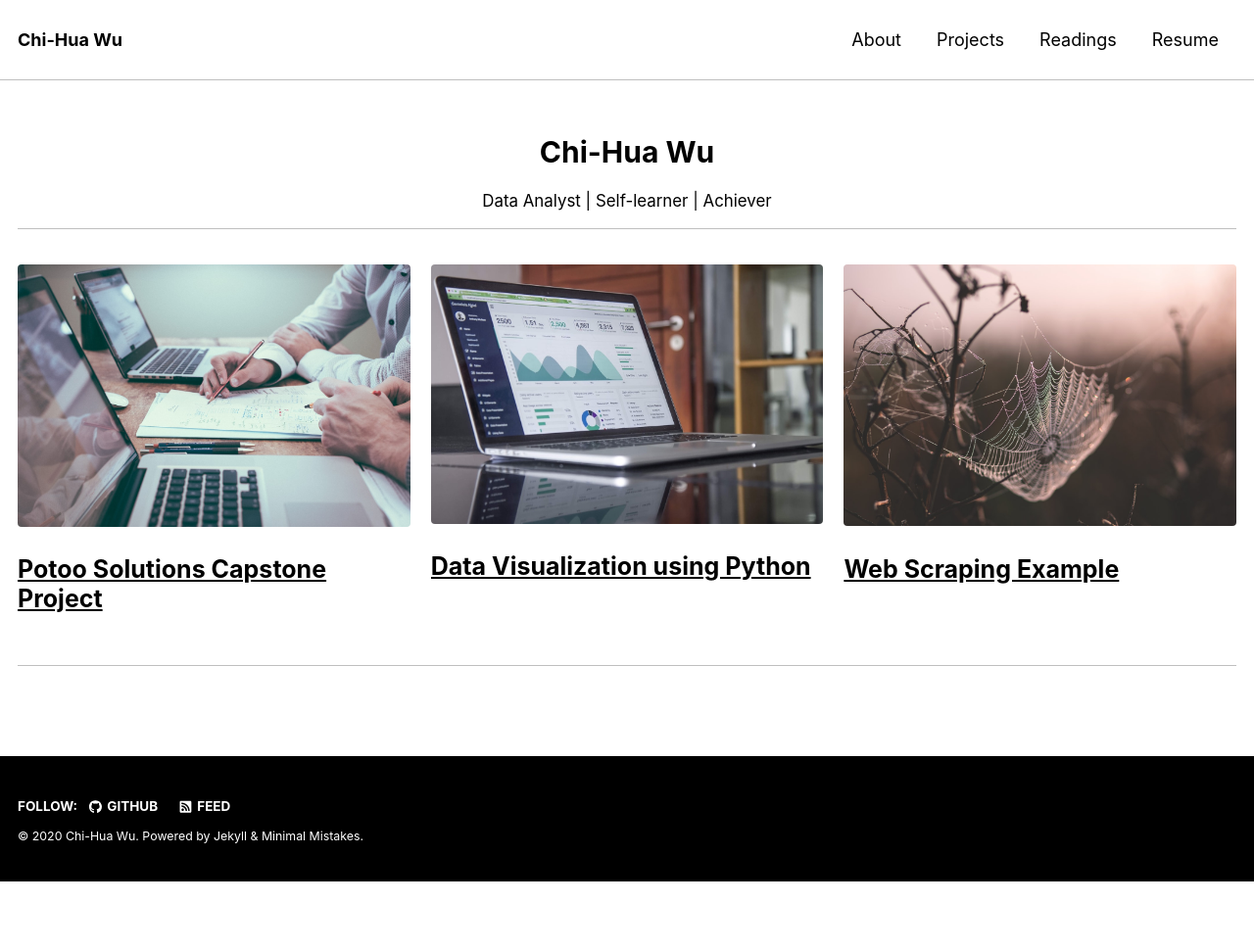
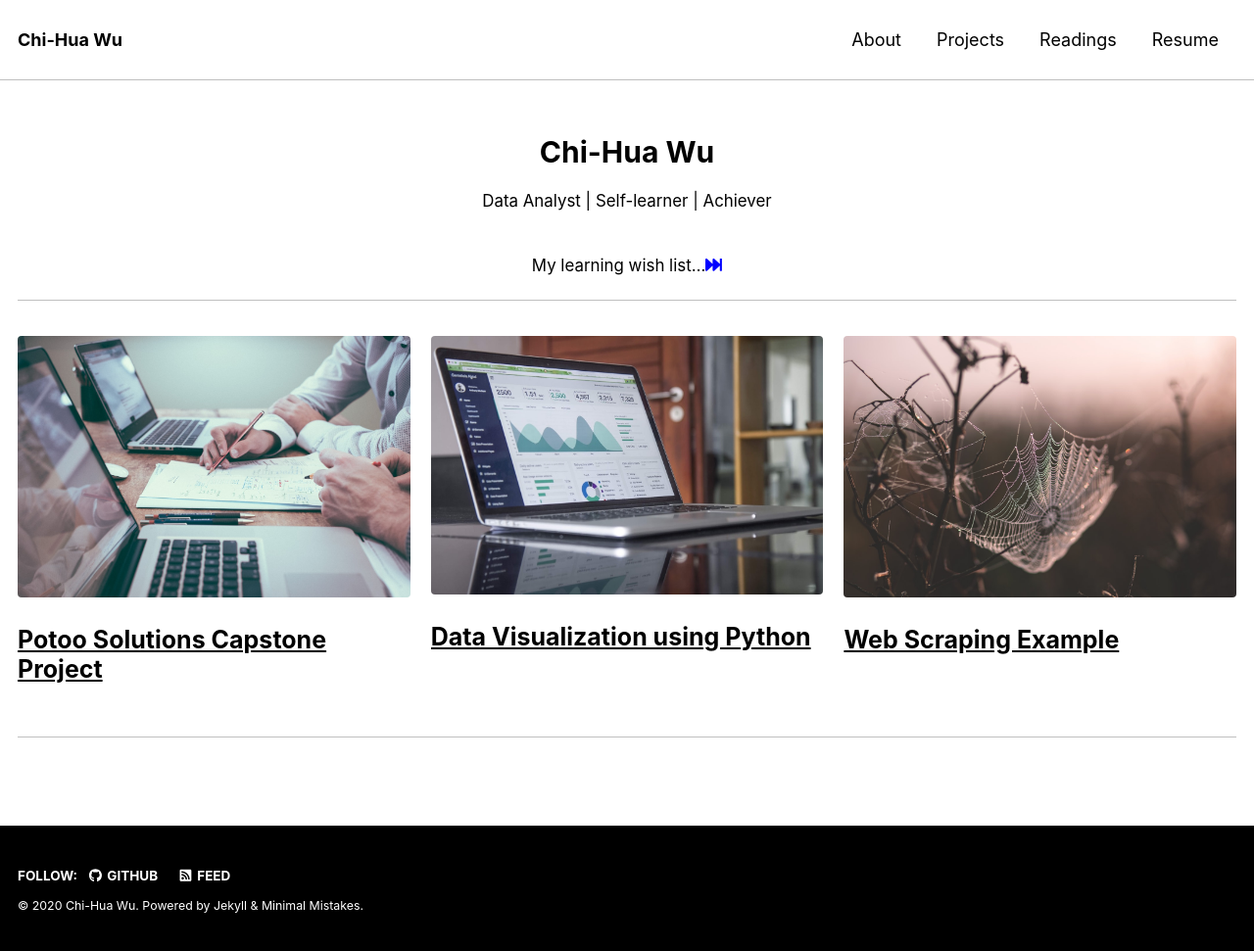
Before and after one commit to chw18019/chw18019.github.io, a Jekyll site: the page built from index.html, in a window 1280 px wide. Shown: the whole page at 98% size. Built offline with Jekyll 4.4.1, drawn with Linux system fonts in a browser that asks for light colours; nearby versions of some CDN libraries; the list of posts is cut into pages by our own code; before the commit the page ends 900 px from its top, so only the background shows below that.

Commit message:
Update index.html

```diff
--- a/index.html
+++ b/index.html
@@ -6,7 +6,7 @@
 
 
 intro:
-  - excerpt: '<p style="margin: 15px 15px 15px 15px ;font-size:30px; font-weight:bold">Chi-Hua Wu</p> <p style="margin: 15px 15px 15px 15px">Data Analyst | Self-learner | Achiever</p>'
+  - excerpt: '<p style="margin: 15px 15px 15px 15px ;font-size:30px; font-weight:bold">Chi-Hua Wu</p> <p style="margin: 15px 15px 15px 15px">Data Analyst | Self-learner | Achiever</p><br>My learning wish list...[<i class="fa fa-fast-forward" aria-hidden="true"></i>](https://www.notion.so/65e4679e6ea34179b81019d05844b647?v=e350522352ee40a2aea8bcbcd0e9776a)'
 feature_row:
   - image_path: /assets/200504/scott-graham.jpeg
     alt: "placeholder image 1"
```
